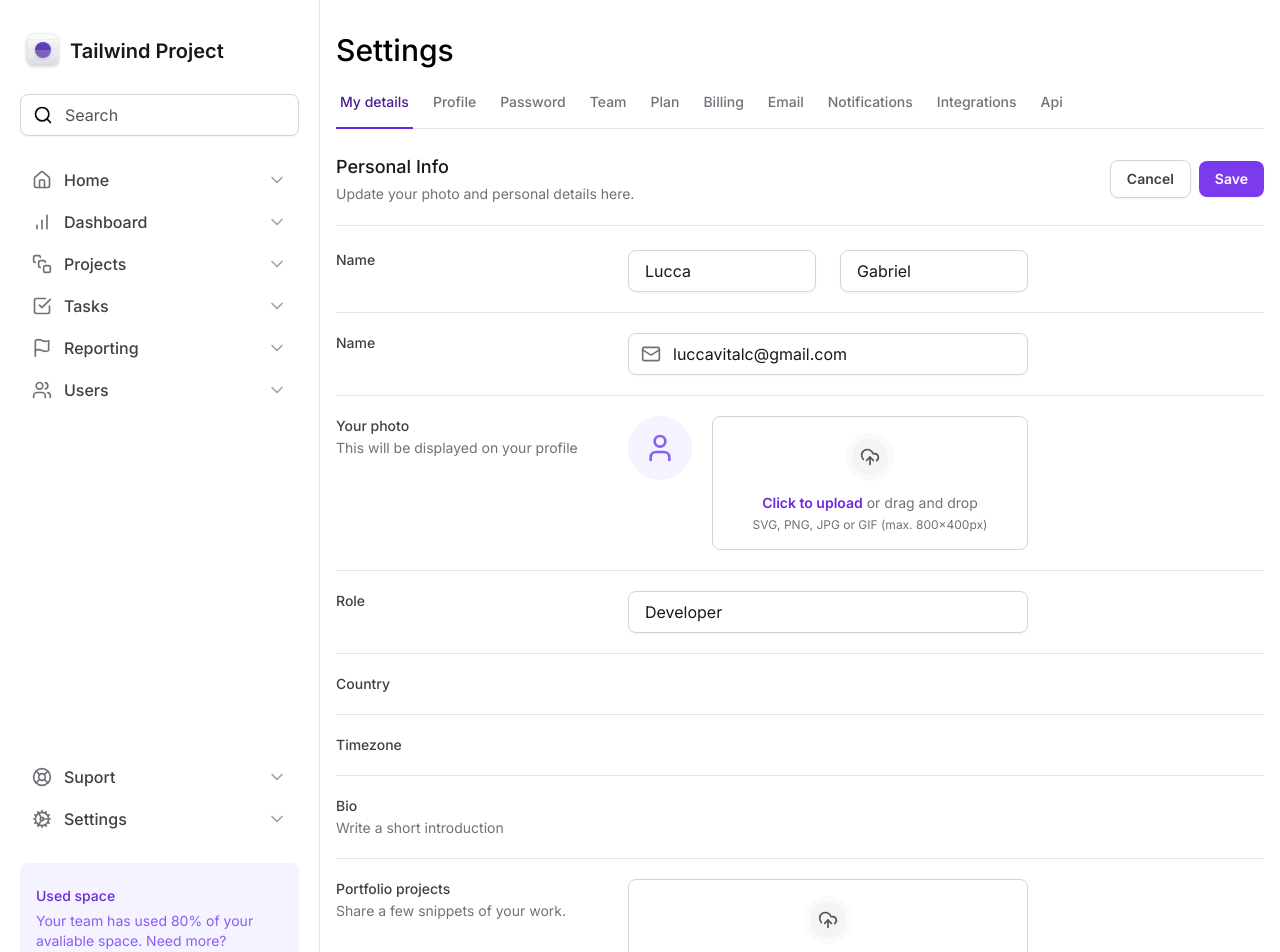
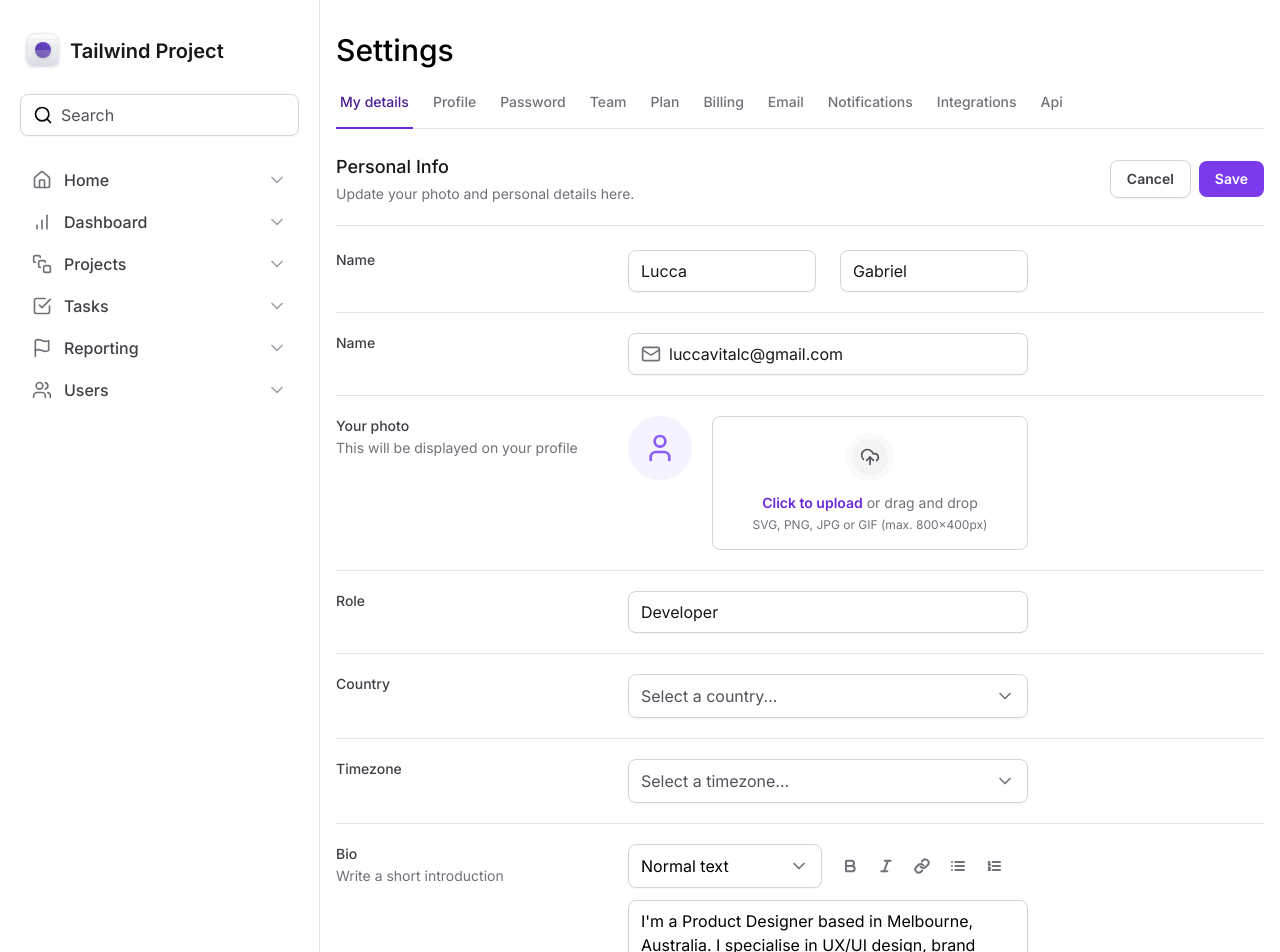
Before and after one commit to luccagbr/tailwind-project, a Next.js app: page / in a window 1280 px wide. Shown: the top 952 px of the page. Built offline with nearby package versions, Linux system fonts and the light colour scheme.

Commit message:
feat: created textarea component

```diff
--- a/src/app/page.tsx
+++ b/src/app/page.tsx
@@ -1,7 +1,10 @@
 import { SettingsTabs } from '@/components/SettingsTabs/Index'
 import * as Input from '@/components/Input'
-import { Mail } from 'lucide-react'
+import { Bold, Italic, Link, List, ListOrdered, Mail } from 'lucide-react'
 import * as FileInput from '@/components/Form/FileInput'
+import { Select } from '@/components/Form/Select'
+import { SelectItem } from '@/components/Form/Select/SelectItem'
+import { TextArea } from '@/components/Form/TextArea'
 
 export default function Home() {
   return (
@@ -96,17 +99,30 @@
           </div>
 
           <div className='grid grid-cols-form gap-3 pt-5'>
-            <label htmlFor='role' className='text-sm font-medium text-zinc-700'>
+            <label
+              htmlFor='country'
+              className='text-sm font-medium text-zinc-700'>
               Country
             </label>
-            <div></div>
+            <Select placeholder='Select a country...'>
+              <SelectItem value='br' text='Brazil' />
+              <SelectItem value='us' text='United States' />
+            </Select>
           </div>
 
           <div className='grid grid-cols-form gap-3 pt-5'>
-            <label htmlFor='role' className='text-sm font-medium text-zinc-700'>
+            <label
+              htmlFor='timezone'
+              className='text-sm font-medium text-zinc-700'>
               Timezone
             </label>
-            <div></div>
+            <Select placeholder='Select a timezone...'>
+              <SelectItem
+                value='utc8'
+                text='Pacific Standard Time (UTC-08:00)'
+              />
+              <SelectItem value='utc3' text='America São Paulo (UTC-03:00)' />
+            </Select>
           </div>
 
           <div className='grid grid-cols-form gap-3 pt-5'>
@@ -116,7 +132,54 @@
                 Write a short introduction
               </span>
             </label>
-            <div></div>
+            <div className='space-y-3'>
+              <div className='grid grid-cols-2 gap-3'>
+                <Select placeholder='' defaultValue='normal'>
+                  <SelectItem
+                    value='normal'
+                    defaultChecked
+                    text='Normal text'
+                  />
+                  <SelectItem value='us' text='United States' />
+                </Select>
+
+                <div className='flex items-center gap-1'>
+                  <button
+                    type='button'
+                    className='rounded-md p-2 hover:bg-zinc-50'>
+                    <Bold className='h-4 w-4 text-zinc-500' strokeWidth={3} />
+                  </button>
+
+                  <button
+                    type='button'
+                    className='rounded-md p-2 hover:bg-zinc-50'>
+                    <Italic className='h-4 w-4 text-zinc-500' strokeWidth={3} />
+                  </button>
+
+                  <button
+                    type='button'
+                    className='rounded-md p-2 hover:bg-zinc-50'>
+                    <Link className='h-4 w-4 text-zinc-500' strokeWidth={3} />
+                  </button>
+
+                  <button
+                    type='button'
+                    className='rounded-md p-2 hover:bg-zinc-50'>
+                    <List className='h-4 w-4 text-zinc-500' strokeWidth={3} />
+                  </button>
+
+                  <button
+                    type='button'
+                    className='rounded-md p-2 hover:bg-zinc-50'>
+                    <ListOrdered
+                      className='h-4 w-4 text-zinc-500'
+                      strokeWidth={3}
+                    />
+                  </button>
+                </div>
+              </div>
+              <TextArea defaultValue="I'm a Product Designer based in Melbourne, Australia. I specialise in UX/UI design, brand strategy, and Webflow development." />
+            </div>
           </div>
 
           <div className='grid grid-cols-form gap-3 pt-5'>
--- /dev/null
+++ b/src/components/Form/Select/SelectItem.tsx
@@ -0,0 +1,21 @@
+'use client'
+
+import * as Select from '@radix-ui/react-select'
+import { Check } from 'lucide-react'
+
+export type SelectItemProps = Select.SelectItemProps & {
+  text: string
+}
+
+export function SelectItem({ text, ...props }: SelectItemProps) {
+  return (
+    <Select.Item
+      className='flex items-center justify-between gap-2 px-3 py-2.5 outline-none data-[highlighted]:bg-zinc-50'
+      {...props}>
+      <Select.ItemText className='text-black'>{text}</Select.ItemText>
+      <Select.ItemIndicator>
+        <Check className='h-4 w-4 text-violet-500' />
+      </Select.ItemIndicator>
+    </Select.Item>
+  )
+}
--- /dev/null
+++ b/src/components/Form/Select/index.tsx
@@ -0,0 +1,36 @@
+'use client'
+
+import * as SelectPrimitive from '@radix-ui/react-select'
+import { ChevronDown } from 'lucide-react'
+import { ReactNode } from 'react'
+
+export interface SelectProps extends SelectPrimitive.SelectProps {
+  children: ReactNode
+  placeholder: string
+}
+
+export function Select({ children, placeholder, ...props }: SelectProps) {
+  return (
+    <SelectPrimitive.Root {...props}>
+      <SelectPrimitive.Trigger className='flex h-11 w-full items-center justify-between gap-2 rounded-lg border border-zinc-300 px-3 py-2 shadow-sm data-[placeholder]:text-zinc-600'>
+        <SelectPrimitive.Value
+          placeholder={placeholder}
+          className='text-black'
+        />
+        <SelectPrimitive.Icon>
+          <ChevronDown className='h-5 w-5 text-zinc-500' />
+        </SelectPrimitive.Icon>
+      </SelectPrimitive.Trigger>
+
+      <SelectPrimitive.Portal>
+        <SelectPrimitive.Content
+          side='bottom'
+          position='popper'
+          sideOffset={8}
+          className='z-10 w-[--radix-select-trigger-width] rounded-lg border border-zinc-200 bg-white shadow-sm'>
+          <SelectPrimitive.Viewport>{children}</SelectPrimitive.Viewport>
+        </SelectPrimitive.Content>
+      </SelectPrimitive.Portal>
+    </SelectPrimitive.Root>
+  )
+}
--- /dev/null
+++ b/src/components/Form/TextArea.tsx
@@ -0,0 +1,13 @@
+import { ComponentProps } from 'react'
+
+export interface TextAreaProps extends ComponentProps<'textarea'> {}
+
+export function TextArea(props: TextAreaProps) {
+  return (
+    <textarea
+      id='bio'
+      className='min-h-[120px] w-full resize-y rounded-lg border border-zinc-300 px-3 py-2 shadow-sm'
+      {...props}
+    />
+  )
+}
--- a/src/components/Input.tsx
+++ b/src/components/Input.tsx
@@ -11,7 +11,7 @@
 export function Control(props: InputControlProps) {
   return (
     <input
-      className='mx-1 w-full border-0 bg-transparent p-0 text-zinc-900 placeholder-zinc-600'
+      className='w-full border-0 bg-transparent p-0 text-zinc-900 placeholder-zinc-600'
       {...props}
     />
   )
--- a/src/components/Sidebar/Profile.tsx
+++ b/src/components/Sidebar/Profile.tsx
@@ -19,7 +19,7 @@
         </span>
       </div>
 
-      <button type='button' className='m-auto rounded-md p-2 hover:bg-zinc-50'>
+      <button type='button' className='ml-auto rounded-md p-2 hover:bg-zinc-50'>
         <LogOut className='h-5 w-5 text-zinc-500' />
       </button>
     </div>
```
